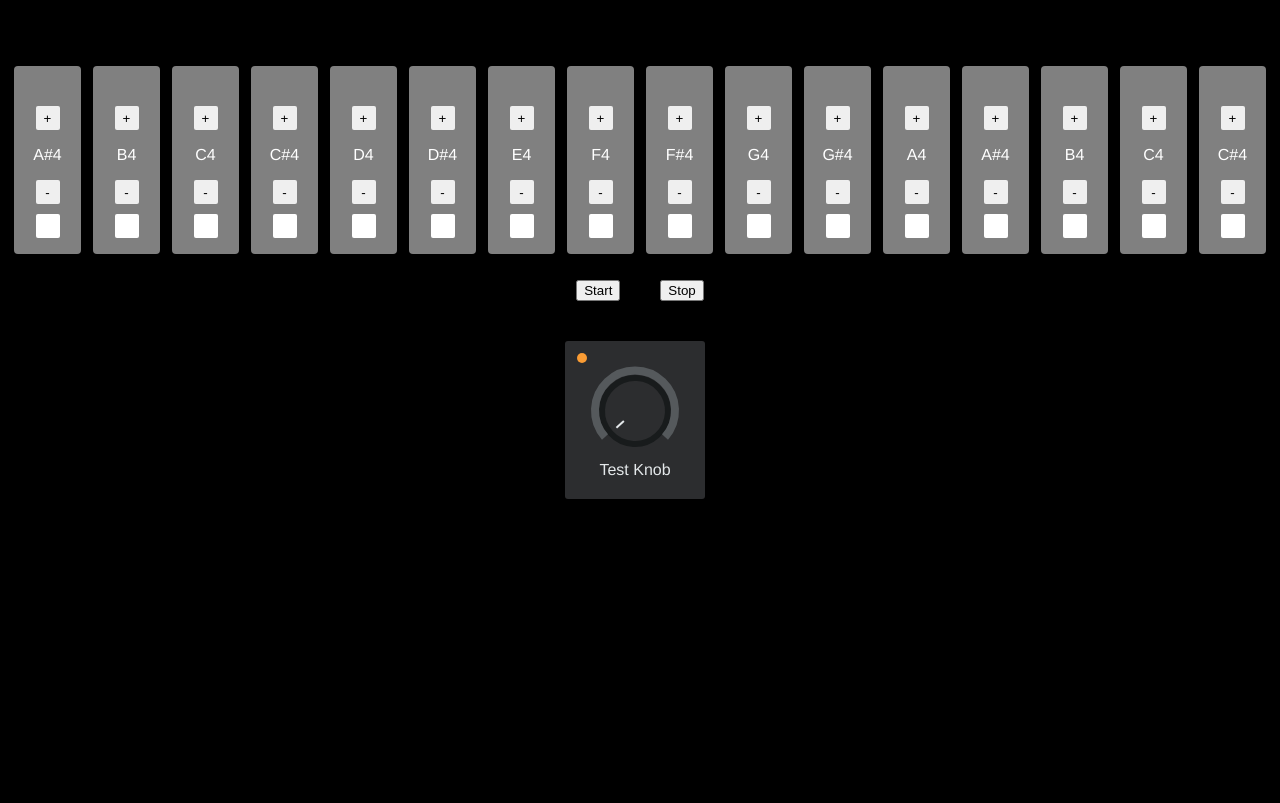
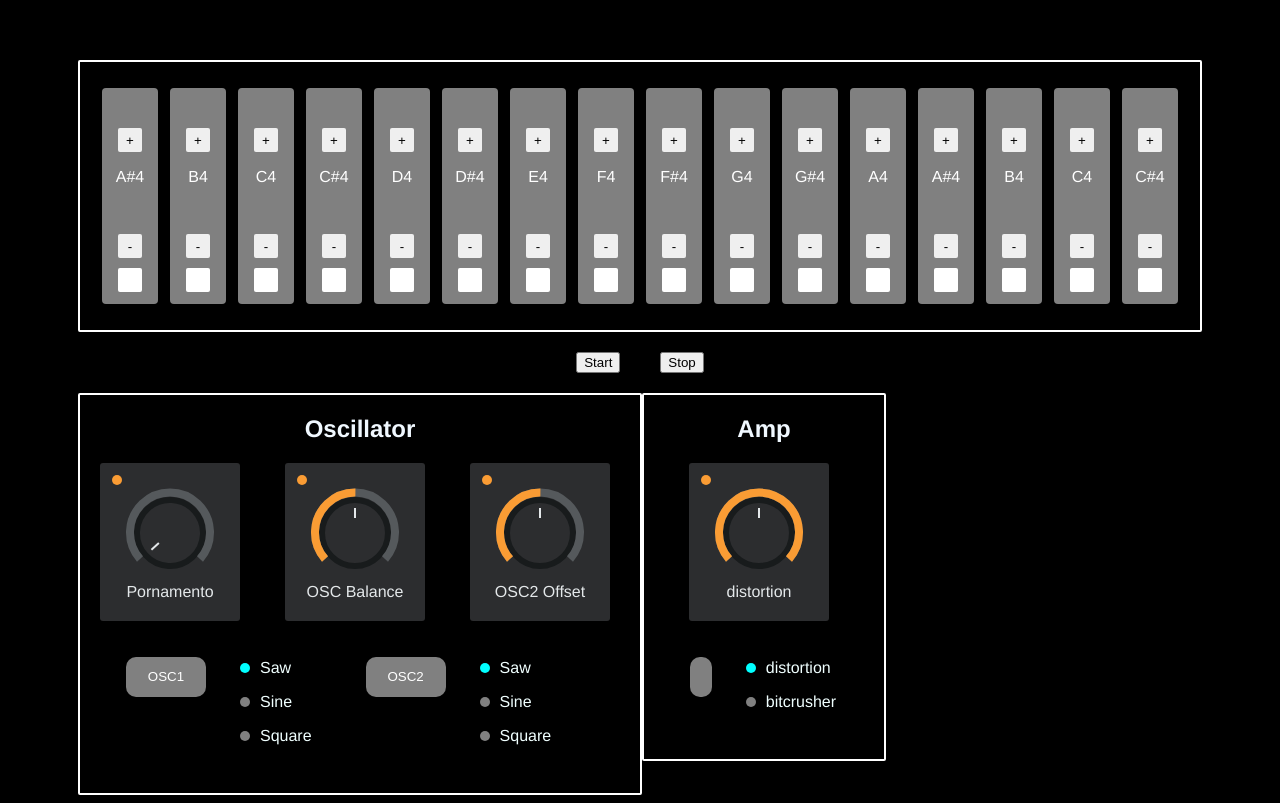
Before and after one commit to itsfrankjames/ElecVibe_GU_MKI, a Vue app: page / in a window 1280 px wide. Built offline with nearby package versions, Linux system fonts and the light colour scheme.

Commit message:
added amp component

```diff
--- a/src/App.vue
+++ b/src/App.vue
@@ -1,26 +1,35 @@
 <template>
   <div id="app">
     <Sequencer/>
-    <Knob/>
+    <div class="synth">
+      <div class="osc">
+        <Oscillator/>
+      </div>
+      <div class="amp+filter">
+        <Amp/>
+      </div>
+    </div>
   </div>
 </template>
 
 <script>
-import Sequencer from './components/Sequencer.vue'
-import Knob from './components/Knob.vue';
+import Sequencer from "./components/Sequencer.vue";
+import Oscillator from "./components/Oscillator.vue";
+import Amp from "./components/Amp";
 
 export default {
-  name: 'app',
+  name: "app",
   components: {
     Sequencer,
-    Knob,
-  },
-}
+    Oscillator,
+    Amp
+  }
+};
 </script>
 
 <style>
 #app {
-  font-family: 'Avenir', Helvetica, Arial, sans-serif;
+  font-family: "Avenir", Helvetica, Arial, sans-serif;
   -webkit-font-smoothing: antialiased;
   -moz-osx-font-smoothing: grayscale;
   text-align: center;
@@ -30,8 +39,14 @@ export default {
 
 body {
   /* background-image: url('./assets/leather-background.jpg'); */
-  background-color: black
+  background-color: black;
+}
 
+.synth {
+  min-width: 1080px;
+  margin: auto;
+  max-width: 1124px;
+  display: flex;
 }
 
 </style>
--- /dev/null
+++ b/src/components/Amp.vue
@@ -0,0 +1,81 @@
+<template>
+    <div class='amp'>
+        <h2>Amp</h2>
+        <div class="dials">
+         <Knob :label="distortion.name" :id="distortion.id" :startPos="distortion.value" color='#FA9C34'></Knob>
+        </div>
+        <Toggler :options="togglerOptions" />
+    </div>
+</template>
+
+<script>
+import Knob from './Knob';
+import Toggler from './Toggler';
+
+export default {
+  name: 'Oscillator',
+  data() {
+      return {
+          distortion: {
+              id: 0,
+              name: 'distortion',
+              startPos: 0,
+              active: true,
+
+          },
+          bitcrush: {
+              id: 1,
+              name: 'bitcrusher',
+              startPos: 0,
+              active: false,
+          },
+          togglerOptions: [{
+            label: 'distortion',
+            active: true,
+            id: 'distortion',
+            },
+            {
+            label: 'bitcrusher',
+            active: false,
+            id: 'bitcrusher',
+            },
+          ]
+
+      }
+  },
+  components: {
+      Knob,
+      Toggler,
+  },
+  methods: {
+
+  }
+
+}
+</script>
+
+<style scoped>
+.amp {
+    padding: 20px;
+    width: 200px;
+    color: aliceblue;
+    border: solid #fff 2px;
+    border-radius: 2px;
+}
+
+h2 {
+    margin-top: 0px;
+}
+
+.dials {
+    display: flex;
+    justify-content: center;
+    width: 200px;
+}
+
+.waveformTogglers {
+    display: flex;
+    justify-content: start;
+}
+
+</style>
--- a/src/components/Knob.vue
+++ b/src/components/Knob.vue
@@ -1,13 +1,13 @@
 <template>
   <div class="rela-block container">
     <!-- Knobs -->
-    <div :class="['rela-inline', 'knob', 'style'+knob.style]">
+    <div :class="['rela-inline', 'knob', 'style']">
       <div
         class="knob-active-light"
-        :style="{'background-color': knob.active?knob.color:'#888'}"
+        :style="{'background-color': knob.active?color:'#888'}"
         @click="knob.active = !knob.active"
       ></div>
-      <div class="rela-block knob-dial" :style="{'color':knob.active?knob.color:'#888'}">
+      <div class="rela-block knob-dial" :style="{'color':knob.active?color:'#888'}">
         <div
           class="abs-center dial-grip"
           :style="{'transform': 'translate(-50%,-50%) rotate('+knob.rotation+'deg)'}"
@@ -18,7 +18,7 @@
           <path
             d="M20,76 A 40 40 0 1 1 80 76"
             fill="none"
-            :stroke="knob.active?knob.color:'#888'"
+            :stroke="knob.active?color:'#888'"
             :style="{'stroke-dashoffset':184 - 184*((knob.rotation*1 + 132)/264)}"
           ></path>
         </svg>
@@ -26,23 +26,25 @@
       <div
         class="rela-block knob-label"
         :style="{'color':knob.active?'#E4E8EA':'#888'}"
-      >{{knob.label}}</div>
+      >{{label}}</div>
     </div>
   </div>
 </template>
 
 <script>
 export default {
+    props: {
+      label: String,
+      id: Number,
+      color: String,
+      startPos: Number,
+    },
     data() {
         return {
         knob: {
-                id: 0,
-                label: 'Test Knob',
-                rotation: -132,
-                color: '#FA9C34',
+                rotation: 0,
                 active: true,
                 selected: false,
-                style: 1
         },
         currentY: 0,
         }
@@ -73,10 +75,13 @@ export default {
             }
       },
     },
+    created() {
+      this.knob.rotation = this.startPos;
+    },
     mounted(){
         window.addEventListener('mousemove', this.mousemoveFunction);
         window.addEventListener('mouseup', this.unselectKnob);
-    }
+    },
 }
 </script>
 
@@ -137,7 +142,6 @@ body {
   font-size: 16px;
 }
 .container {
-  margin: 20px auto;
   max-width: 700px;
   text-align: center;
 }
@@ -184,12 +188,12 @@ body {
   background-color: #2c2d2f;
   margin: 0 10px 10px 0;
 }
-.knob.style1 .dial-grip {
+.knob.style .dial-grip {
   height: 72px;
   width: 72px;
   border: 6px solid #181b1c;
 }
-.knob.style1 .dial-grip::after {
+.knob.style .dial-grip::after {
   position: absolute;
   top: 5px;
   left: 50%;
@@ -197,33 +201,6 @@ body {
   bottom: ;
   height: 10px;
   background-color: #e4e8ea;
-}
-.knob.style2 .dial-svg {
-  stroke-width: 2.5;
-}
-.knob.style2 .dial-grip {
-  height: 60px;
-  width: 60px;
-  background-color: #888;
-}
-.knob.style2 .dial-grip::after {
-  height: 15px;
-  background-color: #2c2d2f;
-}
-.knob.style3 .dial-svg {
-  stroke-width: 2.75;
-}
-.knob.style3 .dial-grip {
-  z-index: 5;
-  height: 82px;
-  width: 82px;
-  transition: 0.3s cubic-bezier(0, 0, 0.24, 1);
-}
-.knob.style3 .dial-grip::after {
-  height: 25px;
-  width: 3px;
-  border-radius: 4px;
-  background-color: currentColor;
 }
 .knob-active-light {
   position: absolute;
--- /dev/null
+++ b/src/components/Oscillator.vue
@@ -0,0 +1,109 @@
+<template>
+    <div class='osc'>
+        <h2>Oscillator</h2>
+        <div class="dials">
+        <Knob v-for="dial in controls" :key="dial.id" :label="dial.name" :id="dial.id" :startPos="dial.value" color='#FA9C34'></Knob>
+        </div>
+        <div class='waveformTogglers'>
+        <Toggle :options="osc1Waveform" control='OSC1'></Toggle>
+        <Toggle :options="osc2Waveform" control='OSC2'></Toggle>
+        </div>
+    </div>
+</template>
+
+<script>
+import Knob from './Knob';
+import Toggle from './Toggler';
+
+export default {
+  name: 'Oscillator',
+  data() {
+      return {
+          controls: [ {
+              value: -132,
+              name: 'Pornamento',
+              id: 0,
+          },
+          {
+              value: 0,
+              name: 'OSC Balance',
+              id: 1,
+          },
+          {
+              value: 0,
+              name: 'OSC2 Offset',
+              id: 2,
+          }
+          ],
+          osc1Waveform: [
+            {
+            label: 'Saw',
+            active: true,
+            id: 'saw',
+            },
+            {
+            label: 'Sine',
+            active: false,
+            id: 'sine',
+            },
+                   {
+            label: 'Square',
+            active: false,
+            id: 'square',
+            }
+          ],
+          osc2Waveform: [
+              {
+            label: 'Saw',
+            active: true,
+            id: 'saw',
+            },
+            {
+            label: 'Sine',
+            active: false,
+            id: 'sine',
+            },
+                   {
+            label: 'Square',
+            active: false,
+            id: 'square',
+            }
+          ]
+      }
+  },
+  components: {
+      Knob,
+      Toggle
+  },
+  methods: {
+
+  }
+
+}
+</script>
+
+<style scoped>
+.osc {
+    padding: 20px;
+    width: 520px;
+    color: aliceblue;
+    border: solid #fff 2px;
+    border-radius: 2px;
+}
+
+h2 {
+    margin-top: 0px;
+}
+
+.dials {
+    display: flex;
+    justify-content: space-between;
+    width: 520px;
+}
+
+.waveformTogglers {
+    display: flex;
+    justify-content: start;
+}
+
+</style>
--- a/src/components/Sequencer.vue
+++ b/src/components/Sequencer.vue
@@ -52,7 +52,7 @@ export default {
       toggleStep(id){
           this.steps[id-1].active = !this.steps[id-1].active;
       },
-      sequence(time) {
+      sequence() {
             let step = this.index % 16;
             let note = this.notes[this.steps[step].note];
             if(this.steps[step].active) {
@@ -88,6 +88,12 @@ export default {
     display: flex;
     justify-content: center;
     flex-direction: row;
+    width: 1080px;
+    border: #fff solid 2px;
+    border-radius: 2px;
+    padding: 20px;
+    margin: auto;
+
 }
 
 .step-container {
@@ -95,6 +101,8 @@ export default {
     margin: 6px;
     border-radius: 4px;
     background-color: grey;
+    display: flex;
+    flex-direction: column;
 }
 
 .step-container p {
@@ -108,6 +116,7 @@ export default {
     padding: 0px;
     border-radius: 2px;
     align-self: auto;
+    margin: auto;
 }
 
 .step-container input {
--- /dev/null
+++ b/src/components/Toggler.vue
@@ -0,0 +1,98 @@
+<template>
+    <div class='toggle'>
+    <button @click="toggleOption()" class='toggle-button'>{{control}}</button>
+    <div class='options'>
+    <div class='option' v-for="option in options" :key="option.id">
+        <div v-bind:class="['light', option.active ? 'active' : 'inactive']"></div>
+        <p class='option-text'>{{option.label}}</p>
+    </div>
+    <!-- <div>
+        <p class='option-text'>label</p>
+        <div class="light"></div>
+    </div> -->
+    </div>
+    </div>
+</template>
+
+<script>
+
+export default {
+  name: 'Toggle',
+  props: {
+      control: String,
+      options: Array,
+  },
+  data() {
+      return{
+
+      }
+  },
+  methods: {
+      toggleOption() {
+          for(let i = 0; i < this.options.length; i++) {
+              if(this.options[i].active === true) {
+                  this.options[i].active = false;
+                  if(i + 1 == this.options.length){
+                      this.options[0].active = true;
+                      break;
+                  } else {
+                      this.options[i+1].active = true;
+                      break;
+                  }
+              }
+          }
+      }
+  }
+
+}
+</script>
+
+<style scoped>
+.toggle {
+    display: flex;
+
+}
+
+.toggle-button {
+    height: 40px;
+    width: 80px;
+    border-radius: 10px;
+    background-color: grey;
+    border: none;
+    color: #fff;
+    margin: 26px;
+}
+
+.options {
+    margin: 20px;
+    margin-left: 0px;
+    display: flex;
+    flex-direction: column;
+}
+
+.option {
+    display: inline-flex;
+    padding: 8px;
+}
+
+.option-text {
+    color: azure;
+    margin: 0px;
+}
+
+.active {
+    background-color: aqua;
+}
+.inactive {
+    background-color: gray;
+}
+
+.light {
+    top: 4px;
+    height: 10px;
+    width: 10px;
+    border-radius: 5px;
+    position: relative;
+    margin-right: 10px;
+}
+</style>
```
Also changed, not shown: src/components/Filter.vue (added).
